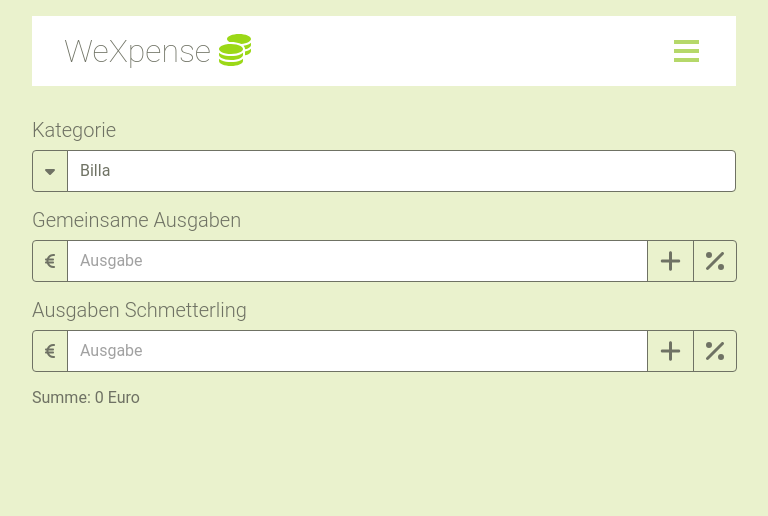
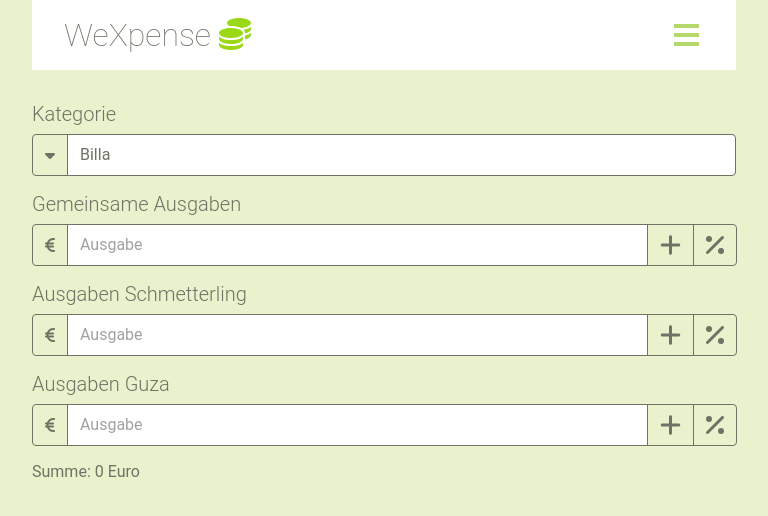
Before and after one commit to Kikovich1969/vue-input-component, a Vue app: page / in a window 1280 px wide. Shown: the top 516 px of the page, without its empty margins (256-1024 px from the left). Built offline with nearby package versions, Linux system fonts and the light colour scheme.

Commit message:
More than one input with different data

```diff
--- a/src/App.vue
+++ b/src/App.vue
@@ -7,8 +7,11 @@ export default {
   components: { ExpenseInput, TheHeader, CategorySelect },
   data() {
     return {
-      expenses: [{ amount: null, id: 0 }],
-      expenses_zinka: [{ amount: null, id: 0 }],
+      expenses: {
+        both: [{ amount: null, id: 0 }],
+        zinka: [{ amount: null, id: 0 }],
+        chris: [{ amount: null, id: 0 }],
+      },
       evaluatedResult: 0,
       nextId: 1,
       inputCount: 1,
@@ -16,31 +19,34 @@ export default {
   },
   watch: {
     expenses: {
-      handler() {
-        this.inputCount = this.expenses.length;
-        this.evaluateResult();
+      handler(newValue) {
+        /* console.log("Changed!");
+        console.log(newValue); */
+        this.evaluateResult(newValue);
       },
       deep: true,
     },
-    evaluatedResult: {
-      handler(oldValue, newValue) {
-        console.log(newValue);
-        console.log(oldValue);
-      },
+  },
+  computed: {},
+  methods: {
+    evaluateResult(newValue) {
+      this.evaluatedResult = 0;
+      console.log(newValue);
+      for(expensesArray in newValue){
+        console.log(expensesArray);
+      }
+      //newValue.forEach((element) => {
+      //  this.evaluatedResult = this.evaluatedResult + element.amount;
+        //this.evaluatedResult = this.evaluatedResult + element.amount;
+      //});
     },
-  },
-  methods: {
-    evaluateResult() {
-      this.evaluatedResult = 0;
-      this.expenses.forEach((element) => {
-        this.evaluatedResult = this.evaluatedResult + element.amount;
-      });
+    addExpenseInput(dataObject) {
+      dataObject.push({ amount: null, id: this.nextId++ });
+      this.inputCount++;
     },
-    addExpenseInput() {
-      this.expenses.push({ amount: null, id: this.nextId++ });
-    },
-    removeExpenseInput(index) {
-      this.expenses.splice(index, 1);
+    removeExpenseInput(index, dataObject) {
+      dataObject.splice(index, 1);
+      this.inputCount--;
     },
   },
 };
@@ -50,25 +56,42 @@ export default {
   <the-header></the-header>
   <div>
     <category-select>Kategorie</category-select>
+
+    <!-- Expenses for Zinka and Chris -->
     <expense-input
-      v-for="(expense, index) in expenses"
-      v-model:expense.number="expense.amount"
+      v-for="(expense, index) in expenses.both"
+      v-model:costs.number="expense.amount"
       :key="expense.id"
       :index="index"
       :numberOfInputs="this.inputCount"
-      @add-expense-input="addExpenseInput"
-      @remove-expense-input="removeExpenseInput"
-    >Gemeinsame Ausgaben</expense-input>
+      @add-expense-input="addExpenseInput(expenses.both)"
+      @remove-expense-input="removeExpenseInput(index, expenses.both)"
+      >Gemeinsame Ausgaben</expense-input
+    >
 
+    <!-- Expenses only for Zinka -->
     <expense-input
-      v-for="(expense_zinka, index) in expenses_zinka"
-      v-model:expense_zinka.number="expense_zinka.amount"
-      :key="expense_zinka.id"
+      v-for="(expense, index) in expenses.zinka"
+      v-model:costs.number="expense.amount"
+      :key="expense.id"
       :index="index"
       :numberOfInputs="this.inputCount"
-      @add-expense-input="addExpenseInput"
-      @remove-expense-input="removeExpenseInput"
-    >Ausgaben Schmetterling</expense-input>
+      @add-expense-input="addExpenseInput(expenses.zinka)"
+      @remove-expense-input="removeExpenseInput(index, expenses.zinka)"
+      >Ausgaben Schmetterling</expense-input
+    >
+
+    <!-- Expenses only for Chris -->
+    <expense-input
+      v-for="(expense, index) in expenses.chris"
+      v-model:costs.number="expense.amount"
+      :key="expense.id"
+      :index="index"
+      :numberOfInputs="this.inputCount"
+      @add-expense-input="addExpenseInput(expenses.chris)"
+      @remove-expense-input="removeExpenseInput(index, expenses.chris)"
+      >Ausgaben Guza</expense-input
+    >
 
     <p><strong>Summe</strong>: {{ evaluatedResult }} Euro</p>
   </div>
--- a/src/assets/main.css
+++ b/src/assets/main.css
@@ -4,4 +4,5 @@
   padding: 1rem 2rem;
   margin-left: auto;
   margin-right: auto;
+  padding-top: 0;
 }
--- a/src/components/CategorySelect.vue
+++ b/src/components/CategorySelect.vue
@@ -3,10 +3,6 @@ export default {
   props: [],
   methods: {
     openSelectOptions() {
-      const e = new Event("change");
-      this.$refs.categorySelect.dispatchEvent(e);
-      /* this.$refs.categorySelect.click(); */
-      /* this.$refs.categorySelect.trigger("change"); */
       console.log(this.$refs.categorySelect);
     },
   },
--- a/src/components/ExpenseInput.vue
+++ b/src/components/ExpenseInput.vue
@@ -1,7 +1,7 @@
 <script>
 export default {
-  props: ["expense", "index", "numberOfInputs"],
-  emits: ["update:expense", "addExpenseInput", "removeExpenseInput"],
+  props: ["costs", "index", "numberOfInputs"],
+  emits: ["update:costs", "addExpenseInput", "removeExpenseInput"],
   data() {
     return {
       discount: null,
@@ -13,10 +13,7 @@ export default {
   },
   methods: {
     calculateDiscount() {
-      this.calculatedDiscount = (
-        this.expense -
-        (this.expense / 100) * this.discount
-      ).toFixed(2);
+      this.calculatedDiscount = (this.costs - (this.costs / 100) * this.discount).toFixed(2);
       this.discount = null;
       this.showDiscountInput = false;
     },
@@ -35,7 +32,7 @@ export default {
   watch: {
     calculatedDiscount: {
       handler() {
-        this.$emit("update:expense", this.calculatedDiscount);
+        this.$emit("update:costs", this.calculatedDiscount);
       },
     },
     inputCount: {
@@ -80,8 +77,8 @@ export default {
         min="0"
         placeholder="Ausgabe"
         class="has-right-decorator has-left-decorator"
-        :value="expense"
-        @input="$emit('update:expense', $event.target.value)"
+        :value="costs"
+        @input="$emit('update:costs', $event.target.value)"
       />
       <button
         class="btn right-decorator"
```
